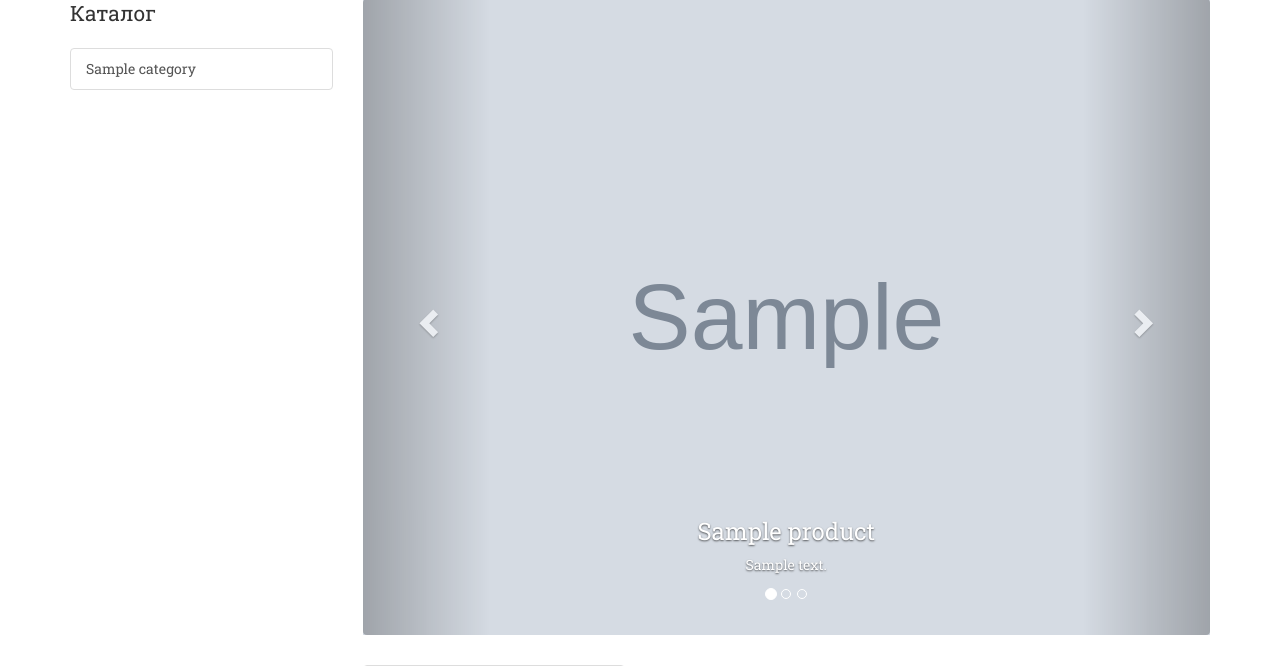
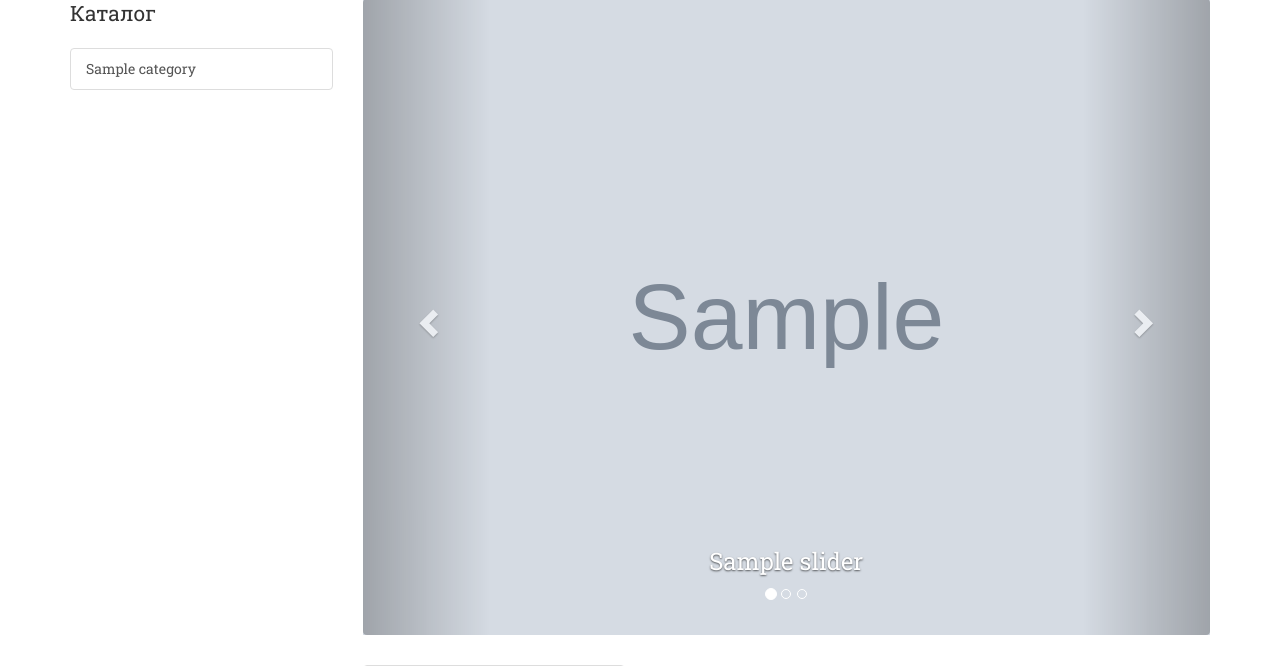
Before and after one commit to Seleznev-nvkz/ecomm, a Django app: template myshop/appshop/templates/index.html in a window 1280 px wide. Shown: the part 71-737 px from the top of the page. Run offline with Django 3.2, Linux system fonts and the light colour scheme; the template is opened without the code that fills it: most values are stand-ins (such as "Sample title", 1, 10 or a date in 2020); grey boxes marked "Sample" are stand-in pictures; some libraries are stand-ins or nearby versions.

Commit message:
check textfield for description

```diff
--- a/myshop/appshop/templates/index.html
+++ b/myshop/appshop/templates/index.html
@@ -32,13 +32,13 @@
                             </ol>
                             <div class="carousel-inner">
 
-                                {% for product in products %}
+                                {% for slider in sliders %}
                                 <div class="item {% if forloop.first %} active {% endif %}">
-                                    <a href="{% url 'item' product.id %}">
-                                        <img class="slide-image" src="{{product.big_photo.url}}" alt="">
+                                    <a href="{% url 'item' slider.id %}">
+                                        <img class="slide-image" src="{{slider.big_photo.url}}" alt="">
                                         <div class="carousel-caption">
-                                            <h3>{{ product.name }}</h3>
-                                            <p>{{ product.description }}</p>
+                                            <h3>{{ slider.name }}</h3>
+
                                         </div>
                                     </a>
                                 </div>
--- a/myshop/appshop/templates/item.html
+++ b/myshop/appshop/templates/item.html
@@ -29,9 +29,9 @@
                         <h4 class="pull-right">{{products.price}} &#8381;</h4>
                         <h4>{{products.name}}</h4><hr>
                         <p>{{products.short_description}}</p><hr>
-                        <div><h5><i>Описание товара</i></h5>
+                    </div>
+                    <div class="caption-full"><h5 ><i>Описание товара</i></h5>
                         <p>{{products.description}}</p></div>
-                    </div>
 
                 </div>
 
--- a/myshop/appshop/views.py
+++ b/myshop/appshop/views.py
@@ -5,9 +5,11 @@ from .models import Product, Category, OrderedProduct
 
 
 def index(request):
-    product = Product.objects.filter(slider=True)
+    slider = Product.objects.filter(slider=True)
+    product = Product.objects.filter(in_stock=True)
     category = Category.objects.all()
     context = {'products': product,
+               'sliders': slider,
                'categories': category}
     return render(request, 'index.html', context=context)
 
```
Also changed, not shown: myshop/appshop/static/upload/kompressor-bitzer-csh6553-35y-min.jpg (added), 1 other file.
